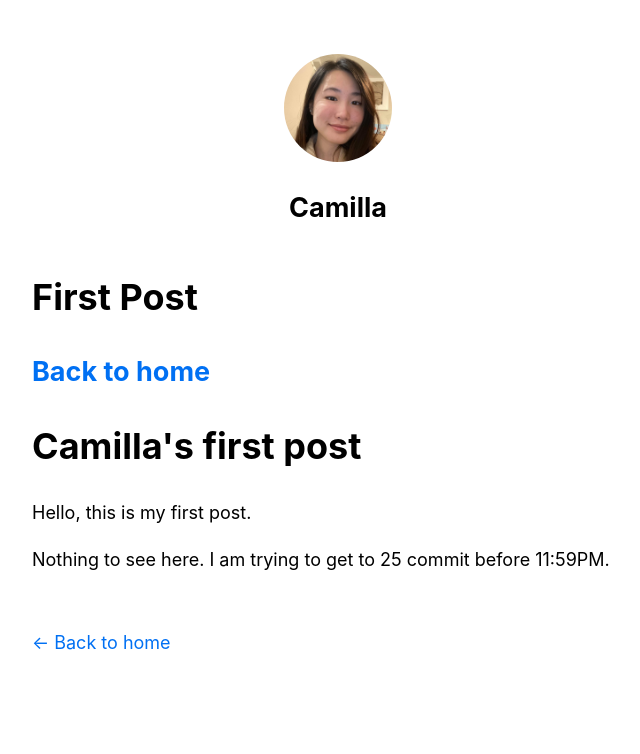
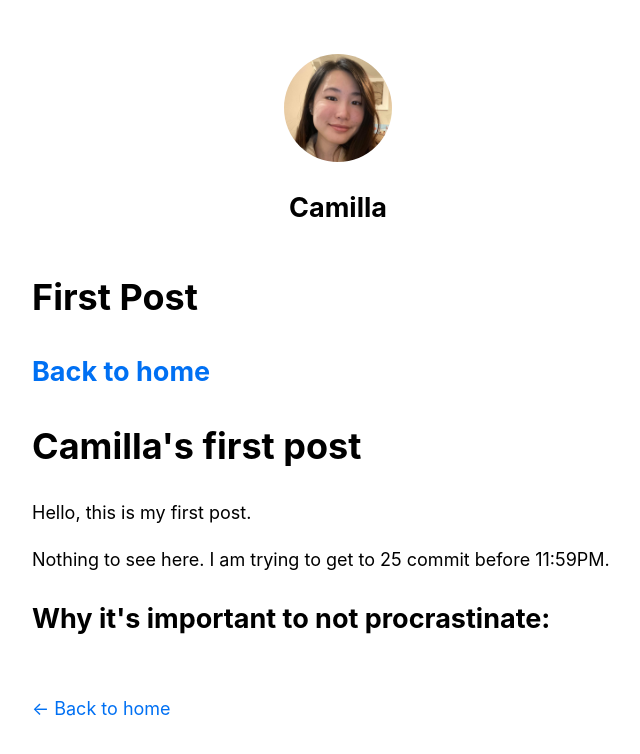
Before and after one commit to louisgv/art, a Next.js app: page /posts/first-post in a window 1280 px wide. Shown: the top 754 px of the page, without its empty margins (302-942 px from the left). Built offline with nearby package versions, Linux system fonts and the light colour scheme.

Commit message:
added h2 to first post

```diff
--- a/pages/posts/first-post.js
+++ b/pages/posts/first-post.js
@@ -21,6 +21,9 @@ export default function FirstPost() {
       <p>
         Nothing to see here. I am trying to get to 25 commit before 11:59PM.
       </p>
+      <h2>
+        Why it's important to not procrastinate:
+      </h2>
 
     </Layout>
   )
```
